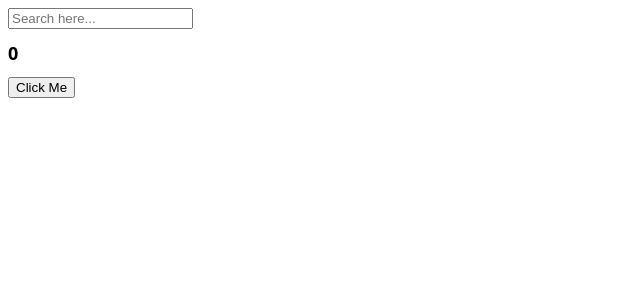
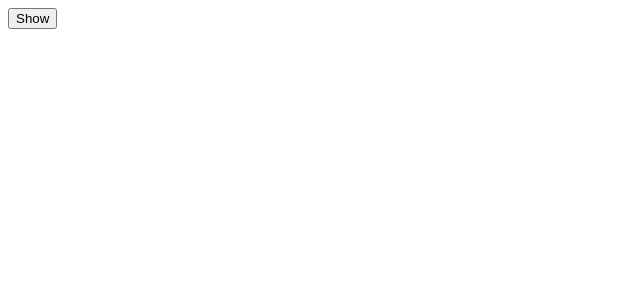
Before and after one commit to wldsbs/react-study, a React (Create React App) app: page / in a window 1280 px wide. Shown: the top 300 px of the page, without its empty margins (0-640 px from the left). Built offline with nearby package versions, Linux system fonts and the light colour scheme.

Commit message:
#6.2 Cleanup

```diff
--- a/src/App.js
+++ b/src/App.js
@@ -1,35 +1,26 @@
-// import Button from "./Button";
-import styles from "./App.module.css";
 import { useState, useEffect } from "react";
-
+function Hello() {
+  //   function byeFn() {
+  //     console.log("bye :(");
+  //   }
+  //   function hiFn() {
+  //     console.log("created :)");
+  //     return byeFn;
+  //   }
+  //   useEffect(hiFn, []);
+  useEffect(() => {
+    console.log("hi :)");
+    return () => console.log("bye :(");
+  }, []);
+  return <h1>Hello</h1>;
+}
 function App() {
-  const [counter, setValue] = useState(0);
-  const [keyword, setKeyword] = useState("");
-  const onClick = () => setValue((prev) => prev + 1);
-  const onChange = (event) => setKeyword(event.target.value);
-  // console.log("i run all the time");
-  // useEffect : 무조건 한번만 실행된다(state가 바뀌어도)
-  // deps로 어떤 걸 관찰하느냐에 따라 다름
-  useEffect(() => {
-    console.log("i run only once");
-  }, []);
-  useEffect(() => {
-    console.log("i run when 'counter' changeds");
-  }, [counter]);
-  useEffect(() => {
-    console.log("i run when 'keyword' changeds");
-  }, [keyword]);
+  const [showing, setShowing] = useState(false);
+  const onClick = () => setShowing((prev) => !prev);
   return (
     <div>
-      <input
-        value={keyword}
-        onChange={onChange}
-        type="text"
-        placeholder="Search here..."
-      />
-      <h1 className={styles.title}>{counter}</h1>
-      <button onClick={onClick}>Click Me</button>
-      {/* <Button text={"Continue"} /> */}
+      {showing ? <Hello /> : null}
+      <button onClick={onClick}>{showing ? "Hide" : "Show"}</button>
     </div>
   );
 }
```
